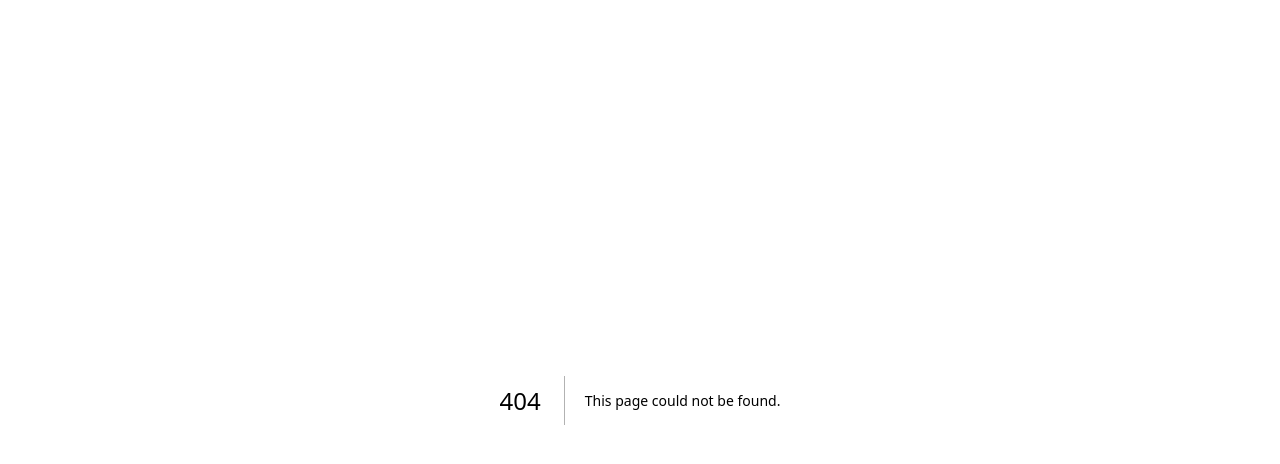
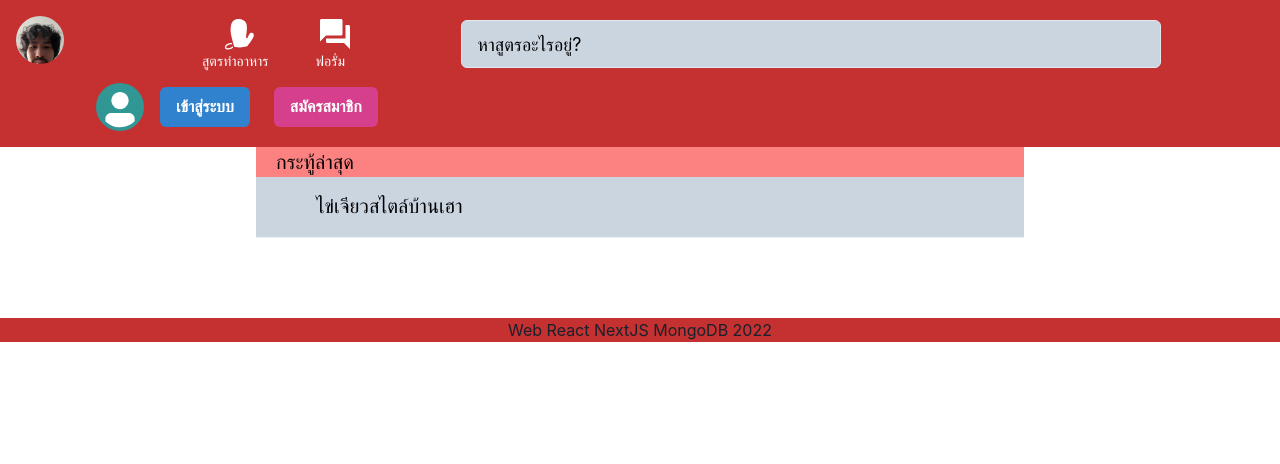
Before and after one commit to f16f16f16f16/final-term1-y3-webreact_food, a Next.js app: page /forumpages in a window 1280 px wide. Before the commit this address had no page. Shown: the top 464 px of the page. Built offline with nearby package versions, Linux system fonts and the light colour scheme.

Commit message:
Web React

```diff
--- /dev/null
+++ b/pages/forumpages.jsx
@@ -0,0 +1,14 @@
+import { Box } from "@chakra-ui/react";
+import Footer from "../public/components/Footer";
+import Navbar from "../public/components/Navbar";
+import ForumPages from "../public/components/Unofficial/Forum/ForumPages";
+
+export default function RecipeUnoffId() {
+  return (
+    <Box>
+      <Navbar />
+      <ForumPages />
+      <Footer />
+    </Box>
+  );
+}
--- /dev/null
+++ b/public/components/Unofficial/Forum/ForumPages.jsx
@@ -0,0 +1,38 @@
+import { Box, VStack, Text, Divider } from "@chakra-ui/react";
+import Link from "next/link";
+
+export default function ForumPages() {
+  return (
+    <Box>
+      <VStack spacing={0}>
+        <Box
+          w="60%"
+          h="100%"
+          backgroundColor="#FC8181"
+          fontSize="20px"
+          color="black"
+        >
+          <Text ml="20px">กระทู้ล่าสุด</Text>
+        </Box>
+
+        <Box
+          w="60%"
+          h="60px"
+          backgroundColor="#CBD5E0"
+          fontSize="20px"
+          color="black"
+        >
+          <Link href="/recipeunoff[id]">
+            <Text ml="60px" mt="14px">
+              ไข่เจียวสไตล์บ้านเฮา
+            </Text>
+          </Link>
+        </Box>
+        <Divider w="60%" />
+
+        <Box height="80px"></Box>
+      </VStack>
+
+    </Box>
+  );
+}
```
Also changed, not shown: pages/forumpage[id].jsx (added, +14 -0 lines), public/components/Unofficial/Forum/ForumCata.jsx (+10 -10 lines), public/components/Unofficial/Forum/ForumPage.jsx (added, +27 -0 lines).
